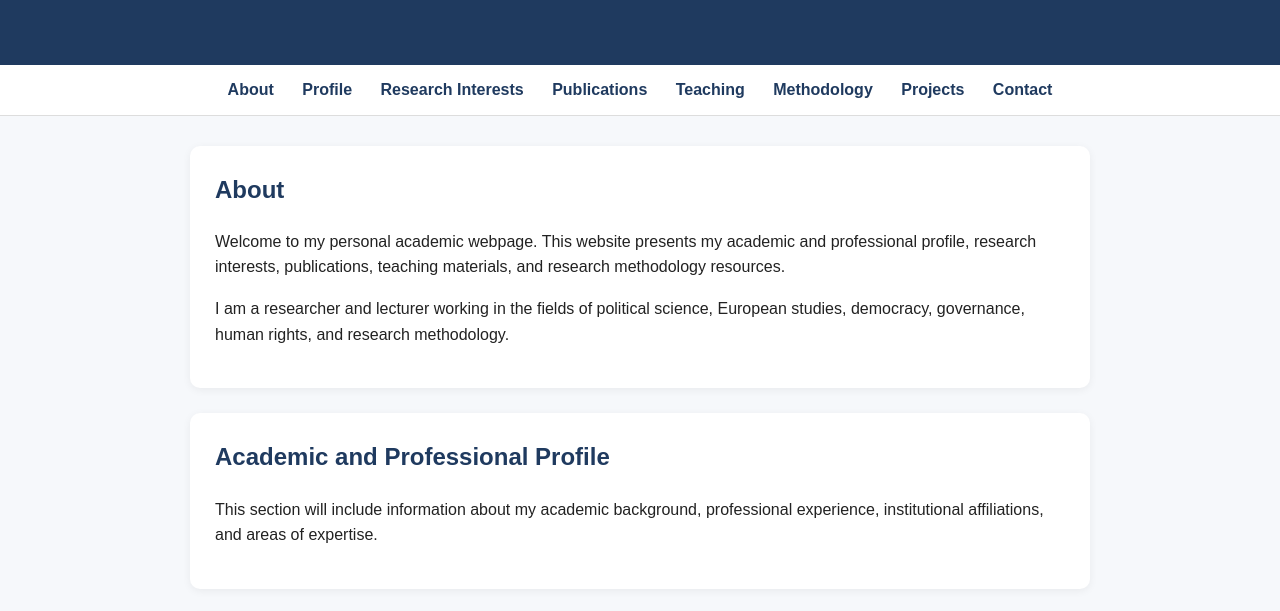
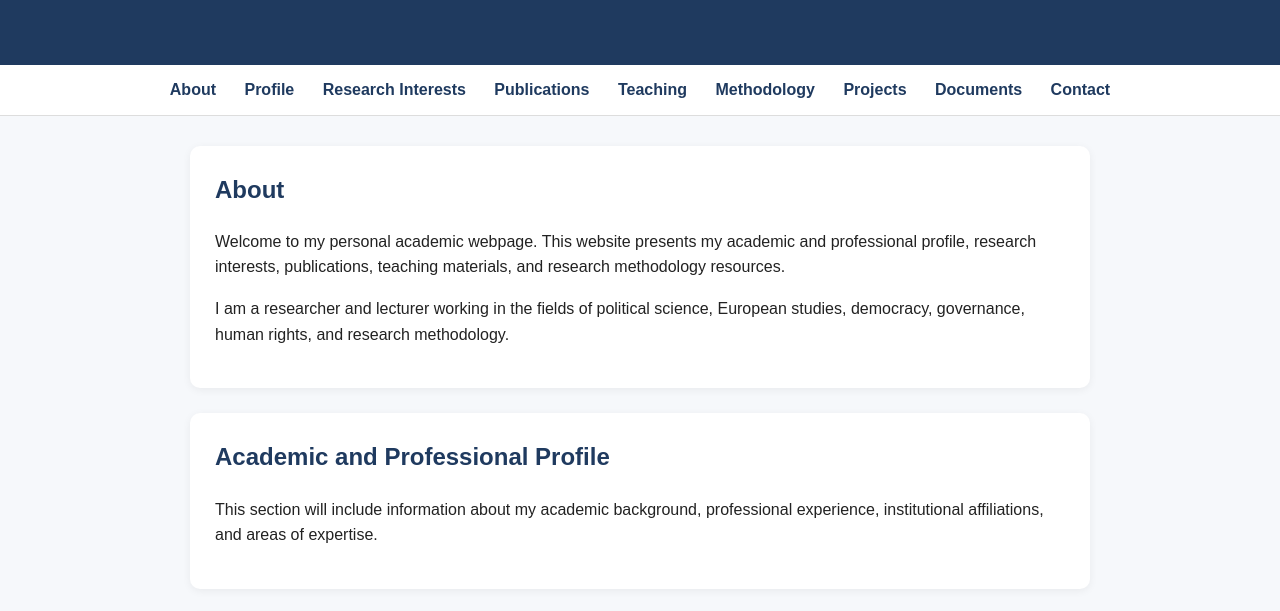
Before and after one commit to A-Aleksanyan/A-Aleksanyan.github.io, a plain HTML site: page index.html in a window 1280 px wide. Shown: the part 159-770 px from the top of the page. Drawn offline with Linux system fonts and the light colour scheme.

Commit message:
Update navigation and format contact email section
Added a new link to 'Documents' in the navigation and formatted the contact email paragraph.

```diff
--- a/index.html
+++ b/index.html
@@ -6,6 +6,7 @@
   <title>Arusyak Aleksanyan</title>
   <link rel="stylesheet" href="style.css">
 </head>
+
 <body>
 
   <header>
@@ -21,6 +22,7 @@
     <a href="#teaching">Teaching</a>
     <a href="#methodology">Methodology</a>
     <a href="#projects">Projects</a>
+    <a href="#documents">Documents</a>
     <a href="#contact">Contact</a>
   </nav>
 
@@ -95,7 +97,9 @@
 
     <section id="contact">
       <h2>Contact</h2>
-      <p>Email: <a href="mailto:arusyak.aleksanyan@ysu.am">arusyak.aleksanyan@ysu.am</a></p>
+      <p>
+        Email: <a href="mailto:arusyak.aleksanyan@ysu.am">arusyak.aleksanyan@ysu.am</a>
+      </p>
     </section>
 
   </main>
```
